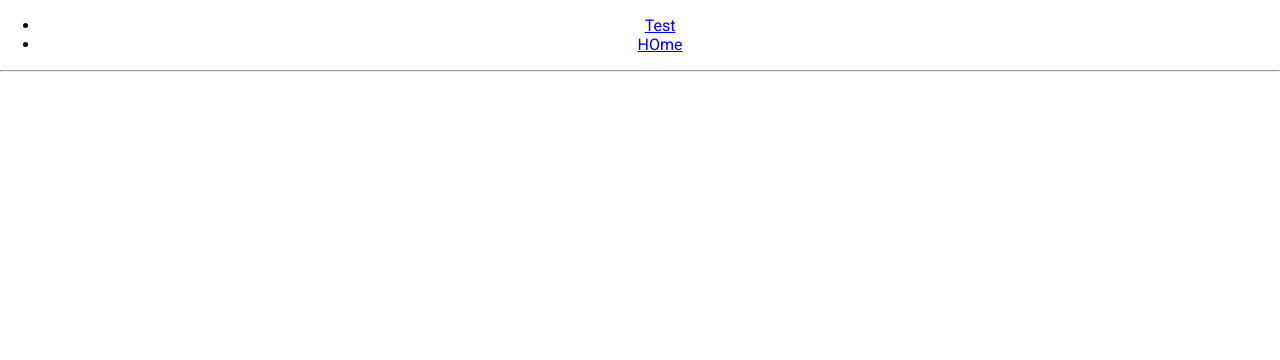
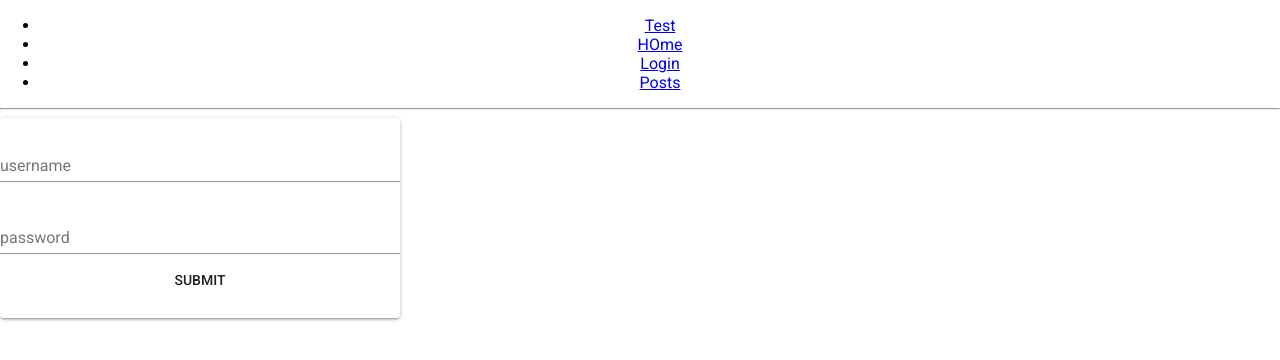
Before and after one commit to sovietspy2/needForSeedFrontend, a React (Create React App) app: page /login in a window 1280 px wide. Shown: the top 360 px of the page. Built offline with nearby package versions, Linux system fonts and the light colour scheme.

Commit message:
new classes

```diff
--- a/src/App.js
+++ b/src/App.js
@@ -6,10 +6,14 @@ import 'typeface-roboto';
 import { BrowserRouter as Router, Route, Link } from "react-router-dom";
 import Test from "./containers/pageTest";
 import Home from "./containers/home";
-
+import loginPage from "./containers/loginPage";
+import Posts from "./containers/posts";
 
 class App extends Component {
   render() {
+
+    let helloText = "TEST DEFAULT VALUE"
+
     return (
       <div className="App">
 
@@ -22,12 +26,25 @@ class App extends Component {
           <li>
             <Link to="/">HOme</Link>
             </li>
+            <li>
+              <Link to="/login">Login</Link>
+            </li>
+            <li>
+              <Link to="/posts">Posts</Link>
+            </li>
         </ul>
 
         <hr />
 
+        <Route path={`/posts/:postId`}
+          render={props => <Posts {...props} extra={helloText}/>}
+        />
         <Route exact path="/" component={Home} />
-        <Route path="/test" component={Test} />
+        <Route
+            path="/test"
+            render={props => <Test {...props} extra={helloText} />} />
+
+            <Route path="/login" component={loginPage} />
       </div>
     </Router>
 
--- /dev/null
+++ b/src/containers/loginPage/index.js
@@ -0,0 +1,44 @@
+import React, { PureComponent } from 'react'
+import TextField from '@material-ui/core/TextField';
+import Button from '@material-ui/core/Button';
+import Paper from '@material-ui/core/Paper';
+import "./styles.css";
+import FormControl from '@material-ui/core/FormControl';
+
+
+export default class loginPage extends PureComponent {
+
+
+    constructor() {
+        super();
+        this.state = {username: null, password: null};
+     }
+
+     handleChange = name => event => {
+        this.setState({ [name]: event.target.value });
+      };
+
+
+     handleSubmit = (event) => {
+        event.preventDefault();
+        console.log(this.state.username, this.state.password);
+        console.log("uh oh submitted");
+     }
+
+  render() {
+
+    return (
+      <Paper className="paper">
+        <form onSubmit={this.handleSubmit}>
+            <FormControl margin="normal" required fullWidth>
+              <TextField className="textfield" label="username" onChange={this.handleChange("username")} />
+            </FormControl>
+          <FormControl margin="normal" required fullWidth>
+              <TextField className="textfield"  label="password" type="password" onChange={this.handleChange("password")} />
+          </FormControl>
+          <Button className="button" type="submit">Submit</Button>
+        </form>
+      </Paper>
+    )
+  }
+}
--- /dev/null
+++ b/src/containers/loginPage/styles.css
@@ -0,0 +1,16 @@
+.paper {
+    max-width: 400px !important;
+    width: 400px;
+    height: 200px;
+    display: flex;
+    flexDirection: column;
+    alignItems: center;
+}
+
+.textfield {
+    display: block;
+}
+
+.button {
+    margin-top: 20px important!;
+}
--- a/src/containers/pageTest.js
+++ b/src/containers/pageTest.js
@@ -1,9 +1,20 @@
 import React from "react";
 
-export default function Home() {
+export default class Test extends React.PureComponent {
+
+
+  constructor(props) {
+    super(props);
+  }
+
+
+  render() {
+  console.log(this.props)
     return (
       <div>
-        <h2>Home</h2>
+        <h2>{this.props.extra}</h2>
       </div>
     );
-  };
+  }
+
+}
--- /dev/null
+++ b/src/containers/posts/index.js
@@ -0,0 +1,23 @@
+import React, { Component } from 'react'
+import PropTypes from 'prop-types'
+
+export default class posts extends Component {
+
+    constructor(props) {
+      super(props);
+    }
+
+
+
+  render() {
+
+    //this.props.extra = this.props.match.params.postId;
+
+      console.log(this.props);
+    return (
+      <div>
+        {this.props.match.params.postId}
+      </div>
+    )
+  }
+}
```
